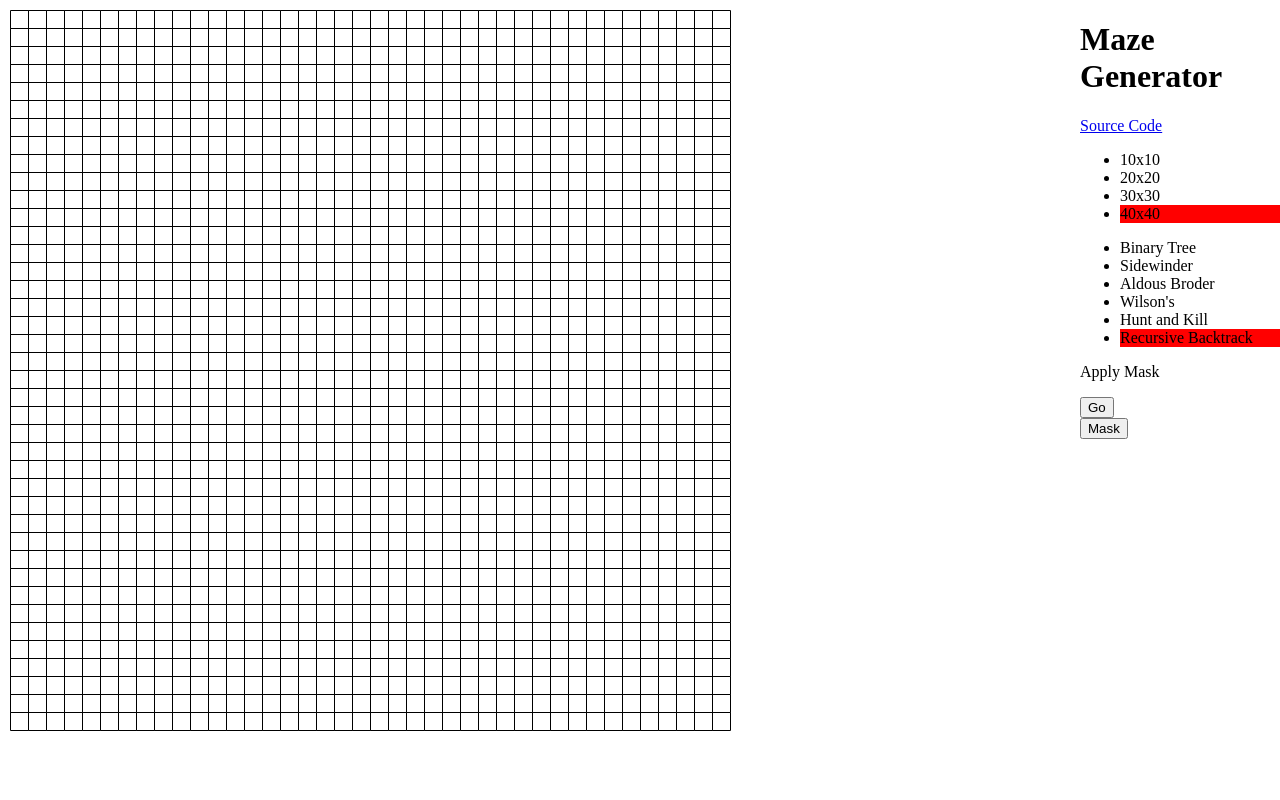
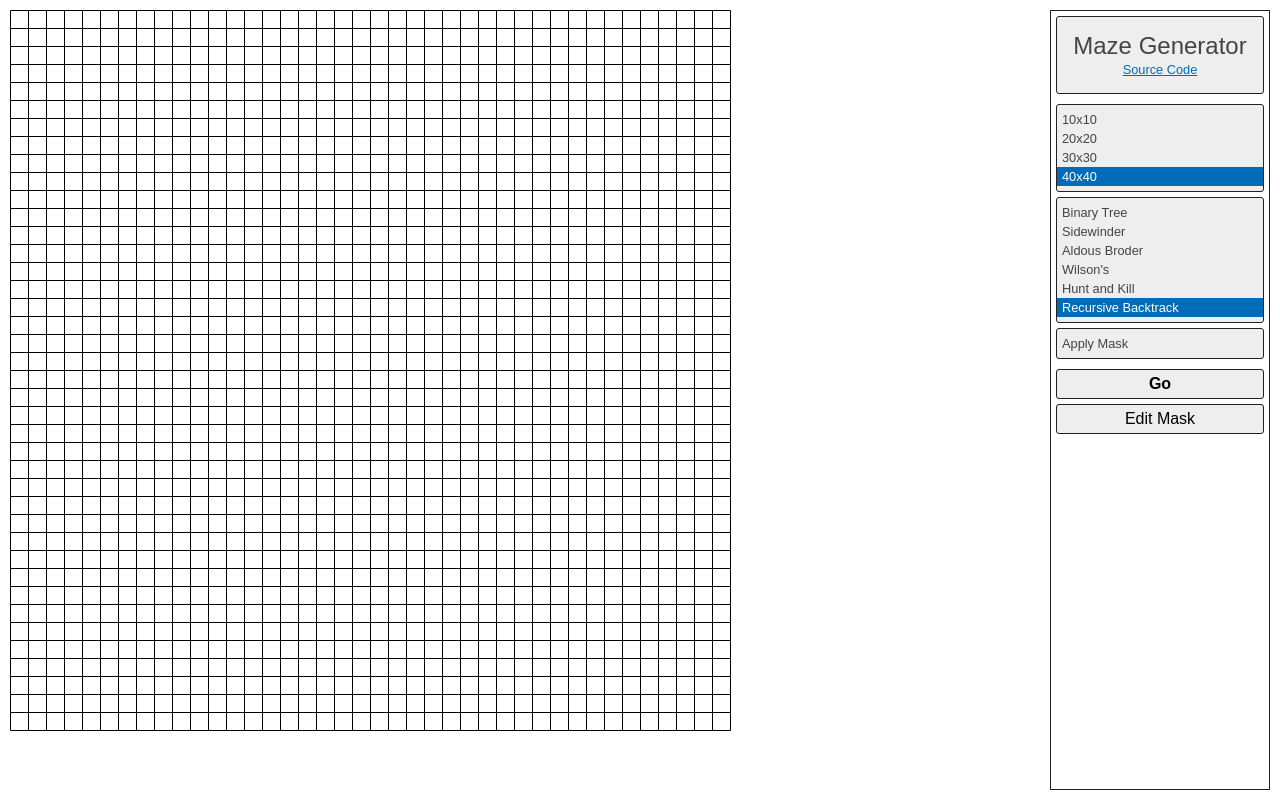
Before and after one commit to codebox/mazes, a plain HTML site: page index.html in a window 1280 px wide. Drawn offline with Linux system fonts and the light colour scheme.

Commit message:
ui improvements

```diff
--- a/css/main.css
+++ b/css/main.css
@@ -1,24 +1,102 @@
+:root {
+    --font-colour: #444;
+    --border-colour: #222;
+    --alt-colour: #006BB7;
+    --panel-bg-colour: #EEE;
+    --small-font-size: 0.8em;
+    --wide-margin: 10px;
+    --narrow-margin: 5px;
+}
+* {
+    box-sizing: border-box
+}
 html, body {
     width: 100%;
     height: 100%;
     margin: 0;
+    font-family: sans-serif;
+    color: var(--font-colour);
 }
 #container {
     display: flex;
     flex-direction: row;
     height: 100%;
+    padding: var(--wide-margin);
 }
 #mazeContainer {
-    margin: 10px;
     flex: 1 1 auto;
     min-width: 0;
 }
 #sidebarContainer {
-    flex: 0 0 200px;
+    flex: 0 0 220px;
+    padding: var(--narrow-margin);
+    border: 1px solid var(--border-colour);
+    overflow: hidden;
 }
 #sidebarContainer li.selected, p.selected {
-    background-color: red;
+    background-color: var(--alt-colour);
+    color: white;
 }
 #applyMask {
-    margin: 10px 0;
+    margin: var(--wide-margin) 0;
 }
+#sidebarContainer div {
+    border: 1px solid var(--border-colour);
+    background-color: var(--panel-bg-colour);
+    border-radius: 3px;
+}
+#title {
+    text-align: center;
+    padding: 15px 0;
+    margin-bottom: var(--wide-margin);
+}
+h1 {
+    margin: 0;
+    font-weight:normal;
+    font-size: 1.5em;
+}
+#title a {
+    font-size: var(--small-font-size);
+}
+#title a, #title a:visited {
+    color: var(--alt-colour);
+}
+button, li, .selectable {
+    cursor: pointer;
+}
+li, #applyMask p {
+    padding: 2px 5px;
+}
+#sidebarContainer ul {
+    border: 1px solid var(--border-colour);
+    padding: var(--narrow-margin) 0;
+    list-style-type: none;
+    font-size: var(--small-font-size);
+    background-color: var(--panel-bg-colour);
+    border-radius: 3px;
+    margin: var(--narrow-margin) 0;
+}
+#applyMask {
+    padding: var(--narrow-margin) 0;
+    font-size: var(--small-font-size);
+    margin: var(--narrow-margin) 0 var(--wide-margin) 0;
+}
+#applyMask p {
+    margin: 0;
+}
+button {
+    display: block;
+    width: 100%;
+    background-color: var(--panel-bg-colour);
+    margin: 5px 0;
+    border: 1px solid var(--border-colour);
+    border-radius: 3px;
+    padding: var(--narrow-margin) 0;
+    font-size: 1em;
+}
+#go {
+    font-weight: bold;
+}
+#maskNotSupported {
+    text-align: center;
+}
--- a/index.html
+++ b/index.html
@@ -18,16 +18,14 @@
                 <ul id="algorithmSelector">
                 </ul>
                 <div id="applyMask">
-                    <p id="applyMaskToggle">Apply Mask</p>
+                    <p id="applyMaskToggle" class="selectable">Apply Mask</p>
                     <p id="maskNotSupported">The selected algorithm does not support masking</p>
                 </div>
-                <div id="controls">
-                    <button id="go">Go</button>
-                    <button id="mask">Mask</button>
-                    <button id="saveMask">Save Mask</button>
-                    <button id="refreshMaze">Refresh</button>
-                    <button id="changeMazeConfig">Change Parameters</button>
-                </div>
+                <button id="go">Go</button>
+                <button id="mask">Edit Mask</button>
+                <button id="saveMask">Save Mask</button>
+                <button id="refreshMaze">Refresh</button>
+                <button id="changeMazeConfig">Change Parameters</button>
             </div>
         </div>
         <p id="details"></p>
```
